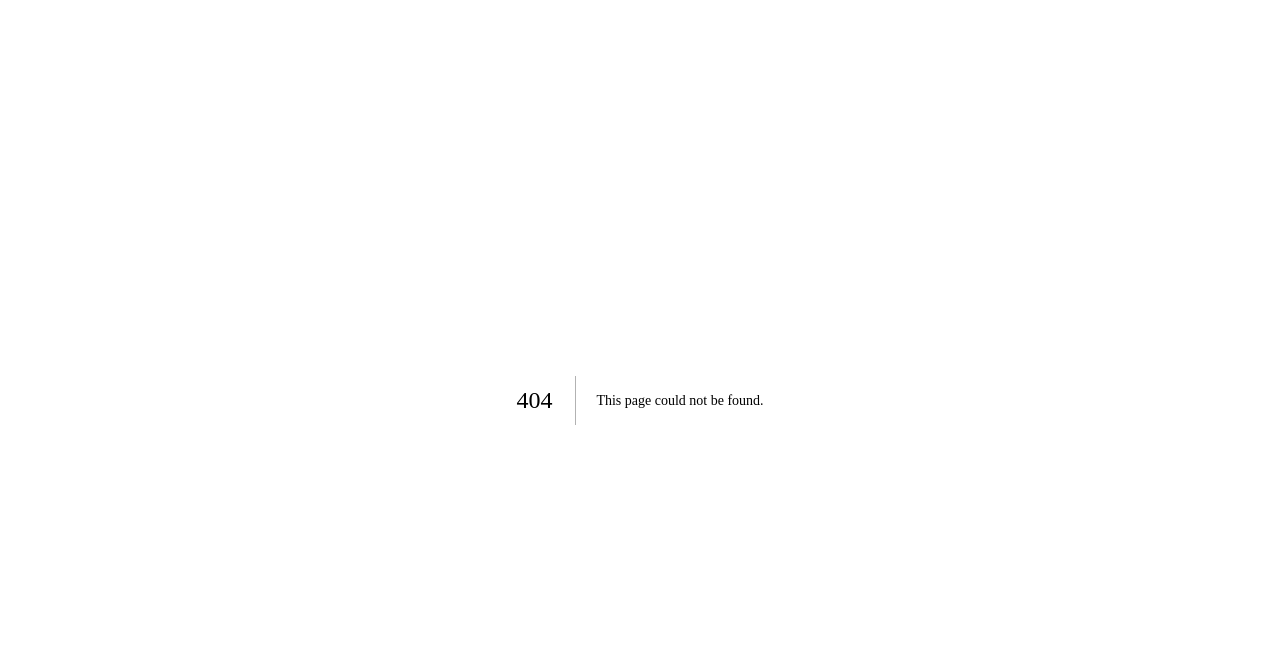
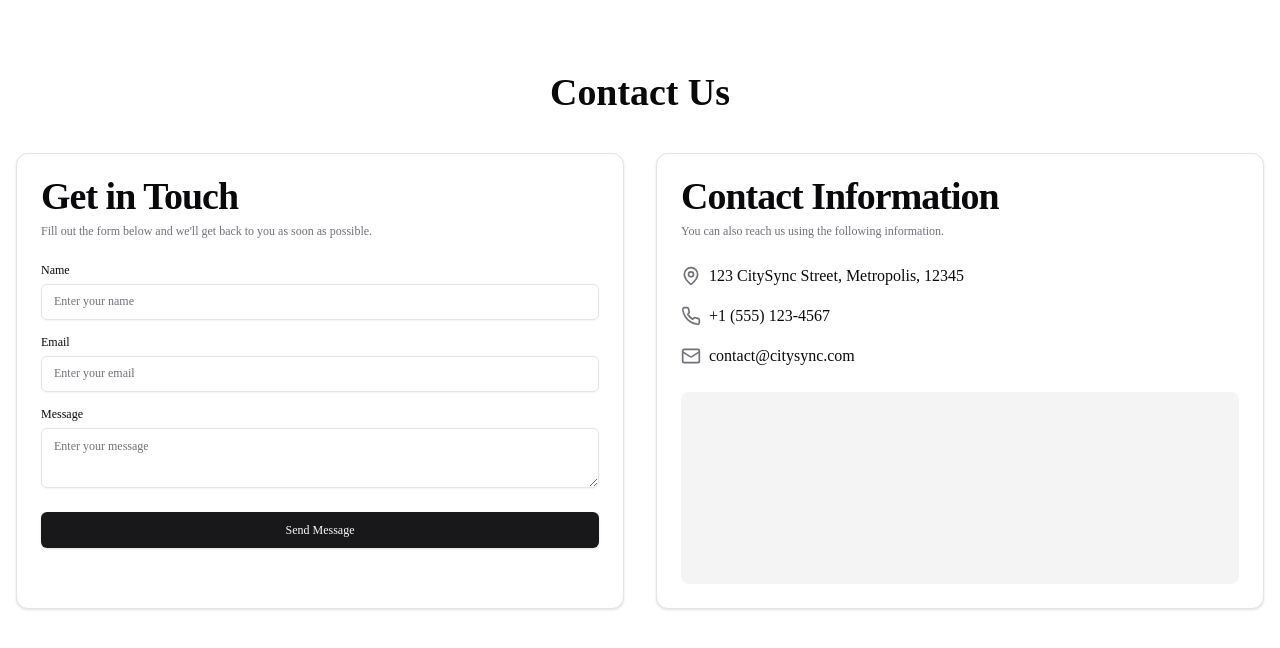
Before and after one commit to Prayas-35/Coordina, a Next.js app in the folder main/: page /contact in a window 1280 px wide. Before the commit this address had no page. Shown: the top 648 px of the page. Built offline with nearby package versions, Linux system fonts and the light colour scheme.

Commit message:
Contact Page

```diff
--- /dev/null
+++ b/main/app/contact/page.js
@@ -0,0 +1,68 @@
+import { Button } from "@/components/ui/button"
+import { Input } from "@/components/ui/input"
+import { Textarea } from "@/components/ui/textarea"
+import { Card, CardHeader, CardTitle, CardDescription, CardContent, CardFooter } from "@/components/ui/card"
+import { Label } from "@/components/ui/label"
+import { MapPin, Phone, Mail } from "lucide-react"
+
+export default function Contact() {
+  return (
+    <div className="container mx-auto px-4 py-8 md:py-16">
+      <h1 className="text-3xl font-bold text-center mb-8">Contact Us</h1>
+      <div className="grid md:grid-cols-2 gap-8">
+        <Card>
+          <CardHeader>
+            <CardTitle>Get in Touch</CardTitle>
+            <CardDescription>Fill out the form below and we'll get back to you as soon as possible.</CardDescription>
+          </CardHeader>
+          <CardContent>
+            <form>
+              <div className="grid gap-4">
+                <div className="grid gap-2">
+                  <Label htmlFor="name">Name</Label>
+                  <Input id="name" placeholder="Enter your name" />
+                </div>
+                <div className="grid gap-2">
+                  <Label htmlFor="email">Email</Label>
+                  <Input id="email" type="email" placeholder="Enter your email" />
+                </div>
+                <div className="grid gap-2">
+                  <Label htmlFor="message">Message</Label>
+                  <Textarea id="message" placeholder="Enter your message" />
+                </div>
+              </div>
+            </form>
+          </CardContent>
+          <CardFooter>
+            <Button className="w-full">Send Message</Button>
+          </CardFooter>
+        </Card>
+        <Card>
+          <CardHeader>
+            <CardTitle>Contact Information</CardTitle>
+            <CardDescription>You can also reach us using the following information.</CardDescription>
+          </CardHeader>
+          <CardContent>
+            <div className="space-y-4">
+              <div className="flex items-center space-x-2">
+                <MapPin className="h-5 w-5 text-muted-foreground" />
+                <span>123 CitySync Street, Metropolis, 12345</span>
+              </div>
+              <div className="flex items-center space-x-2">
+                <Phone className="h-5 w-5 text-muted-foreground" />
+                <span>+1 (555) 123-4567</span>
+              </div>
+              <div className="flex items-center space-x-2">
+                <Mail className="h-5 w-5 text-muted-foreground" />
+                <span>contact@citysync.com</span>
+              </div>
+            </div>
+          </CardContent>
+          <CardFooter>
+            <div className="w-full h-48 bg-muted rounded-lg"></div>
+          </CardFooter>
+        </Card>
+      </div>
+    </div>
+  )
+}
```
